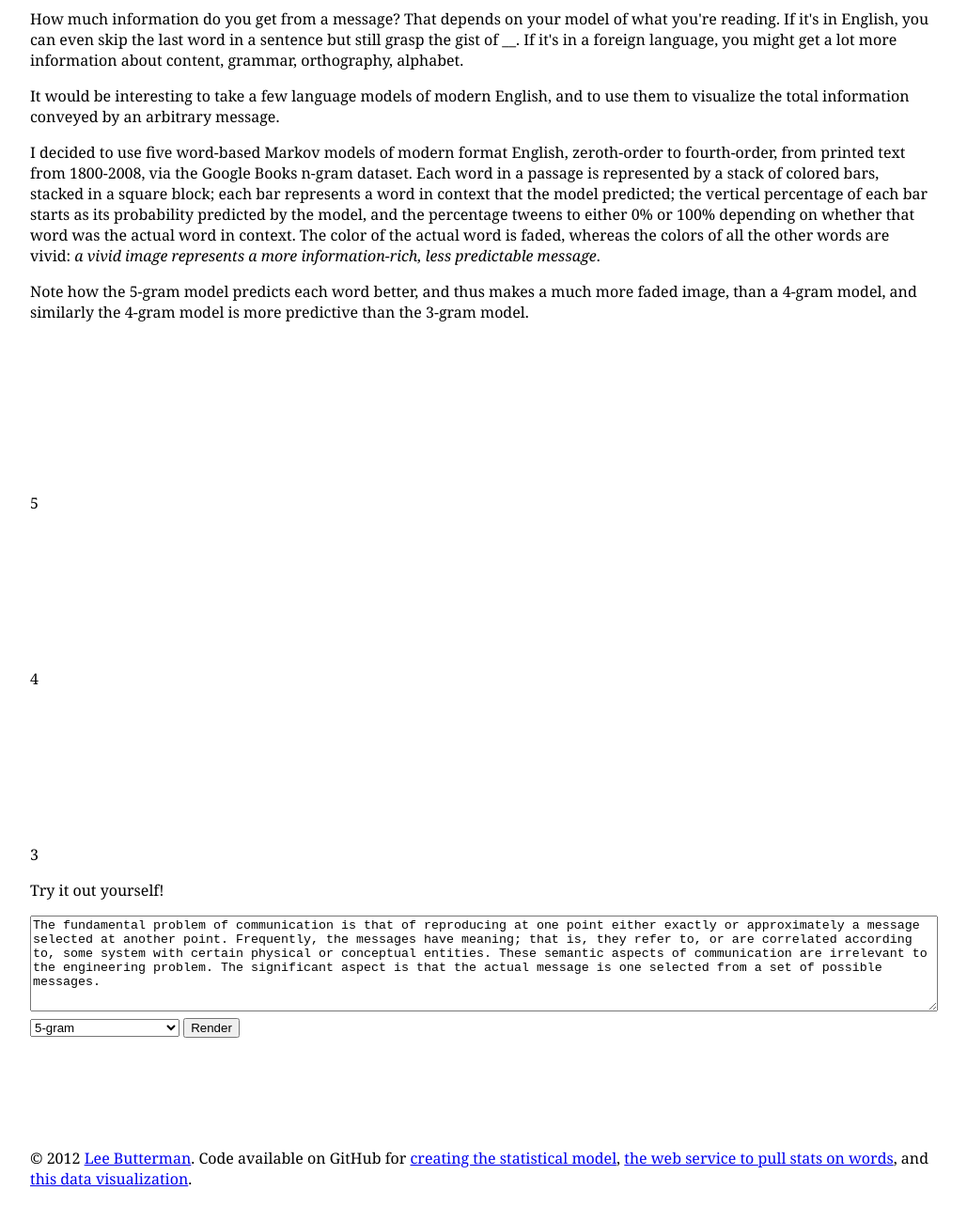
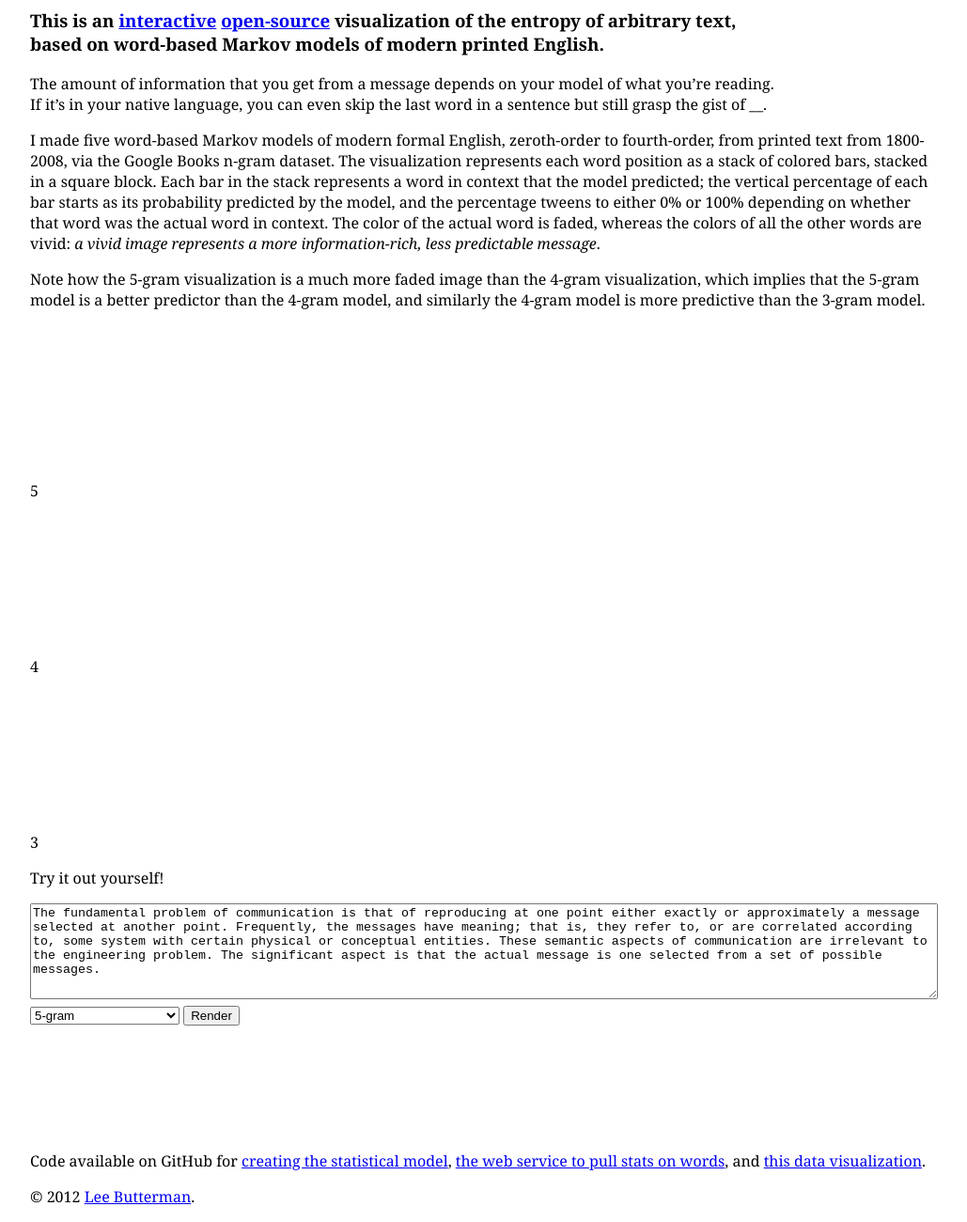
Before and after one commit to lsb/text-entropy-visualization, a plain HTML site: page index.html in a window 1280 px wide. Shown: the part 77-1377 px from the top of the page at 94% size, without its empty margins (128-1157 px from the left). Drawn offline with Linux system fonts and the light colour scheme; no server answers.

Commit message:
copy changes, links to demo and code anchors

```diff
--- a/index.html
+++ b/index.html
@@ -12,7 +12,7 @@ window.onload = function() {
     var loadWords = word_id_mapping.loadWords;
     var longLine = 12;
     var shortLine = 6;
-    var smallX = 70;
+    var smallX = 75;
     var smallY = 80;
     var largeX = 160;
     var largeY = 160;
@@ -70,18 +70,22 @@ text.passage-word {
 #tooltip {
   position: absolute;
 }
+
+form {
+  margin-bottom: 1em;
+}
 </style>
 </head>
 <body>
 <h1>Interactive Text Entropy Visualization</h1>
 
-<p>How much information do you get from a message? That depends on your model of what you're reading. If it's in English, you can even skip the last word in a sentence but still grasp the gist of __. If it's in a foreign language, you might get a lot more information about content, grammar, orthography, alphabet.</p>
+<h3>This is an <a href="#demo">interactive</a> <a href="#code">open-source</a> visualization of the entropy of arbitrary text,<br>based on word-based Markov models of modern printed English.</h3>
 
-<p>It would be interesting to take a few language models of modern English, and to use them to visualize the total information conveyed by an arbitrary message.</p>
+<p>The amount of information that you get from a message depends on your model of what you&rsquo;re reading.<br>If it&rsquo;s in your native language, you can even skip the last word in a sentence but still grasp the gist of __.</p>
 
-<p>I decided to use five word-based Markov models of modern format English, zeroth-order to fourth-order, from printed text from 1800-2008, via the Google Books n-gram dataset. Each word in a passage is represented by a stack of colored bars, stacked in a square block; each bar represents a word in context that the model predicted; the vertical percentage of each bar starts as its probability predicted by the model, and the percentage tweens to either 0% or 100% depending on whether that word was the actual word in context. The color of the actual word is faded, whereas the colors of all the other words are vivid: <em>a vivid image represents a more information-rich, less predictable message</em>.</p>
+<p>I made five word-based Markov models of modern formal English, zeroth-order to fourth-order, from printed text from 1800-2008, via the Google Books n-gram dataset. The visualization represents each word position as a stack of colored bars, stacked in a square block. Each bar in the stack represents a word in context that the model predicted; the vertical percentage of each bar starts as its probability predicted by the model, and the percentage tweens to either 0% or 100% depending on whether that word was the actual word in context. The color of the actual word is faded, whereas the colors of all the other words are vivid: <em>a vivid image represents a more information-rich, less predictable message</em>.</p>
 
-<p>Note how the 5-gram model predicts each word better, and thus makes a much more faded image, than a 4-gram model, and similarly the 4-gram model is more predictive than the 3-gram model.</p>
+<p>Note how the 5-gram visualization is a much more faded image than the 4-gram visualization, which implies that the 5-gram model is a better predictor than the 4-gram model, and similarly the 4-gram model is more predictive than the 3-gram model.</p>
 
 <div id="armstrong-triptych">
   <div id="armstrong5wrapper">
@@ -98,6 +102,7 @@ text.passage-word {
   </div>
 </div>
 
+<a name="demo"></a>
 <p>Try it out yourself!</p>
 
 <form id="render">
@@ -117,6 +122,9 @@ text.passage-word {
 
 <div id="tooltip"></div>
 
-<p>&copy; 2012 <a href="http://www.leebutterman.com">Lee Butterman</a>. Code available on GitHub for <a href="http://github.com/lsb/text-entropy">creating the statistical model</a>, <a href="https://github.com/lsb/text-entropy-api">the web service to pull stats on words</a>, and <a href="https://github.com/lsb/text-entropy-visualization">this data visualization</a>.
+<a name="code"></a>
+<p>Code available on GitHub for <a href="http://github.com/lsb/text-entropy">creating the statistical model</a>, <a href="https://github.com/lsb/text-entropy-api">the web service to pull stats on words</a>, and <a href="https://github.com/lsb/text-entropy-visualization">this data visualization</a>.</p>
+
+<p>&copy; 2012 <a href="http://www.leebutterman.com">Lee Butterman</a>.</p>
 </body>
 </html>
```
